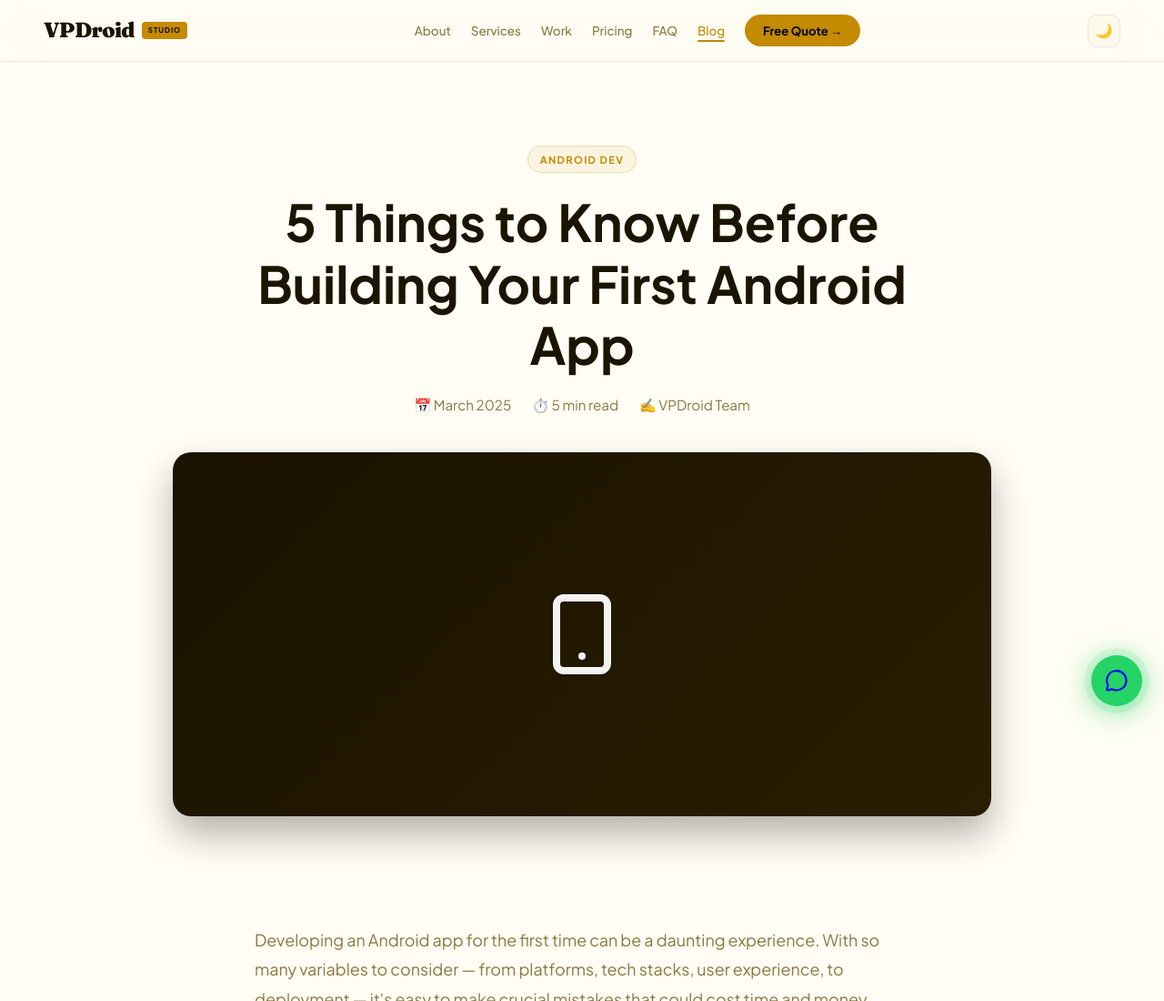
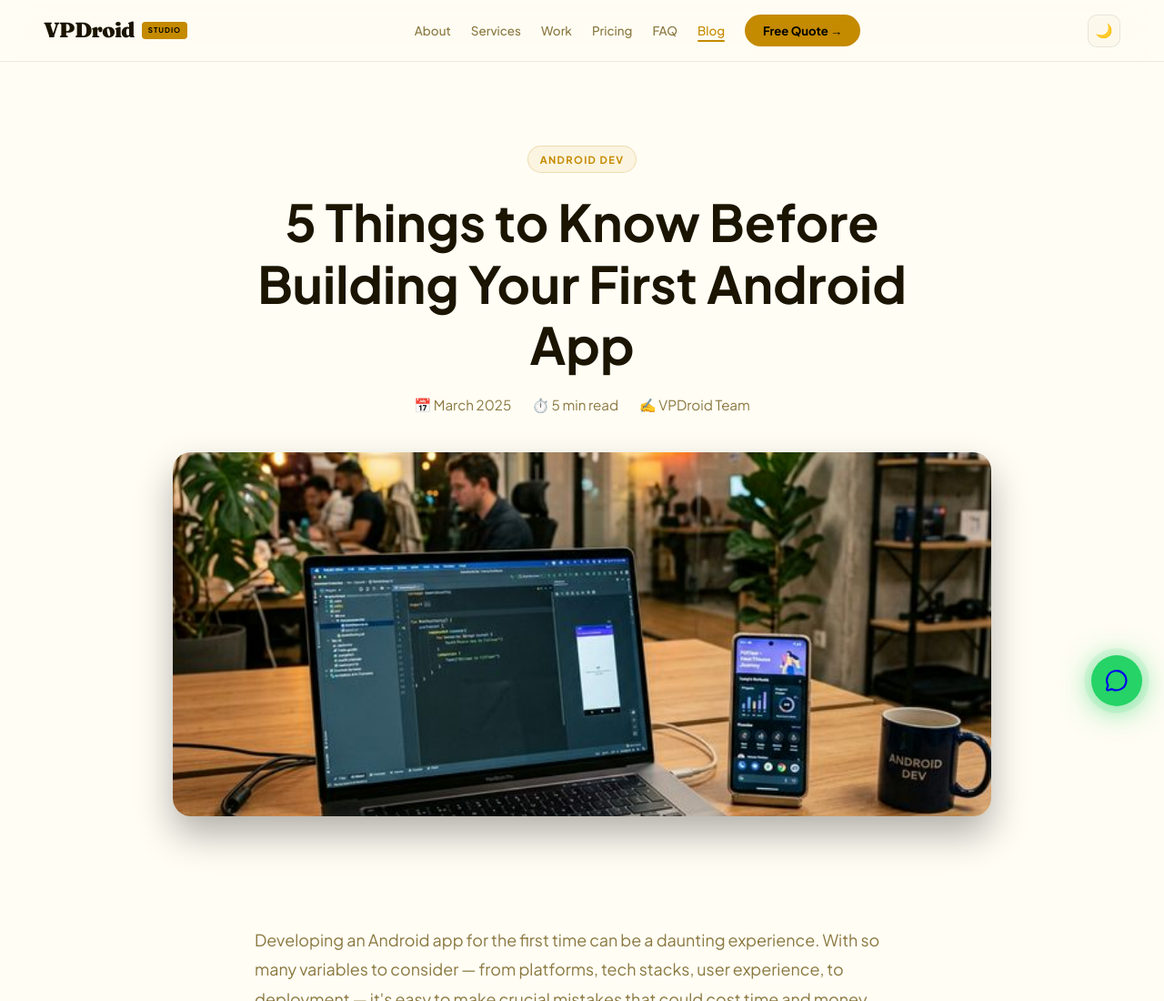
Before and after one commit to vpdroidapps/vpdroidapps.github.io, a plain HTML site: page blog-single-1.html in a window 1280 px wide. Shown: the top 1100 px of the page at 91% size. Drawn offline with nearby package versions, Linux system fonts and the light colour scheme.

Commit message:
updated images

```diff
--- a/blog-single-1.html
+++ b/blog-single-1.html
@@ -46,12 +46,17 @@
       margin: 0 auto;
       height: 400px;
       border-radius: 20px;
-      background: linear-gradient(135deg, #1a1200, #2a1e00);
+      background: var(--surface2);
       display: flex;
       align-items: center;
       justify-content: center;
-      font-size: 6rem;
       box-shadow: 0 20px 40px rgba(0,0,0,0.3);
+      overflow: hidden;
+    }
+    .article-cover img {
+      width: 100%;
+      height: 100%;
+      object-fit: cover;
     }
     .article-content {
       max-width: 760px;
@@ -147,7 +152,7 @@
           <span>⏱️ 5 min read</span>
           <span>✍️ VPDroid Team</span>
         </div>
-        <div class="article-cover reveal"><i data-lucide="smartphone"></i></div>
+        <div class="article-cover reveal"><img src="assets/images/blog_android.png" alt="Article Cover Image"></div>
       </section>
 
       <section class="article-content reveal d1">
```
Also changed, not shown: blog-single-2.html (+8 -3 lines), blog-single-3.html (+8 -3 lines), blog-single-4.html (+8 -3 lines), blog-single-5.html (+8 -3 lines), blog-single-6.html (+8 -3 lines), assets/images/blog_android.png (added), assets/images/blog_digital_tn.png (added), assets/images/blog_logo.png (added), assets/images/blog_prototype.png (added), assets/images/blog_speed.png (added), assets/images/blog_web_app.png (added).
